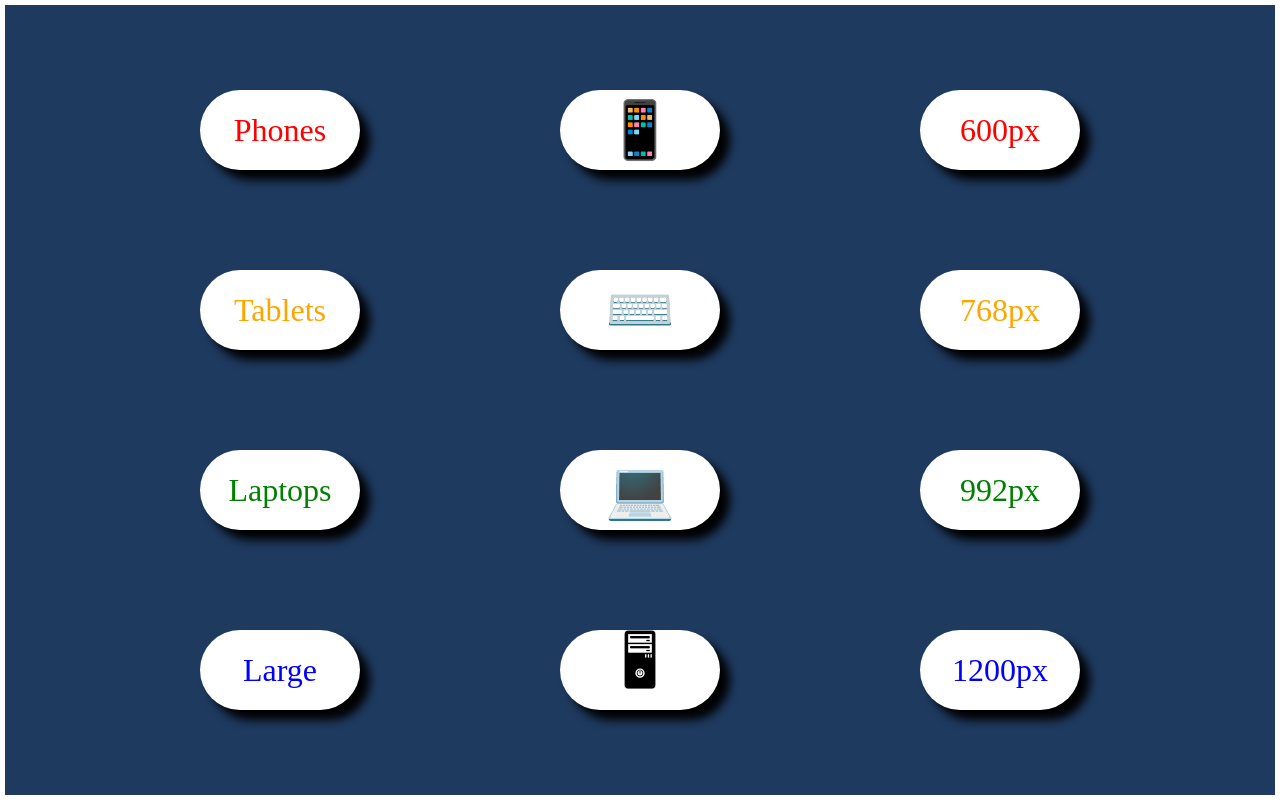
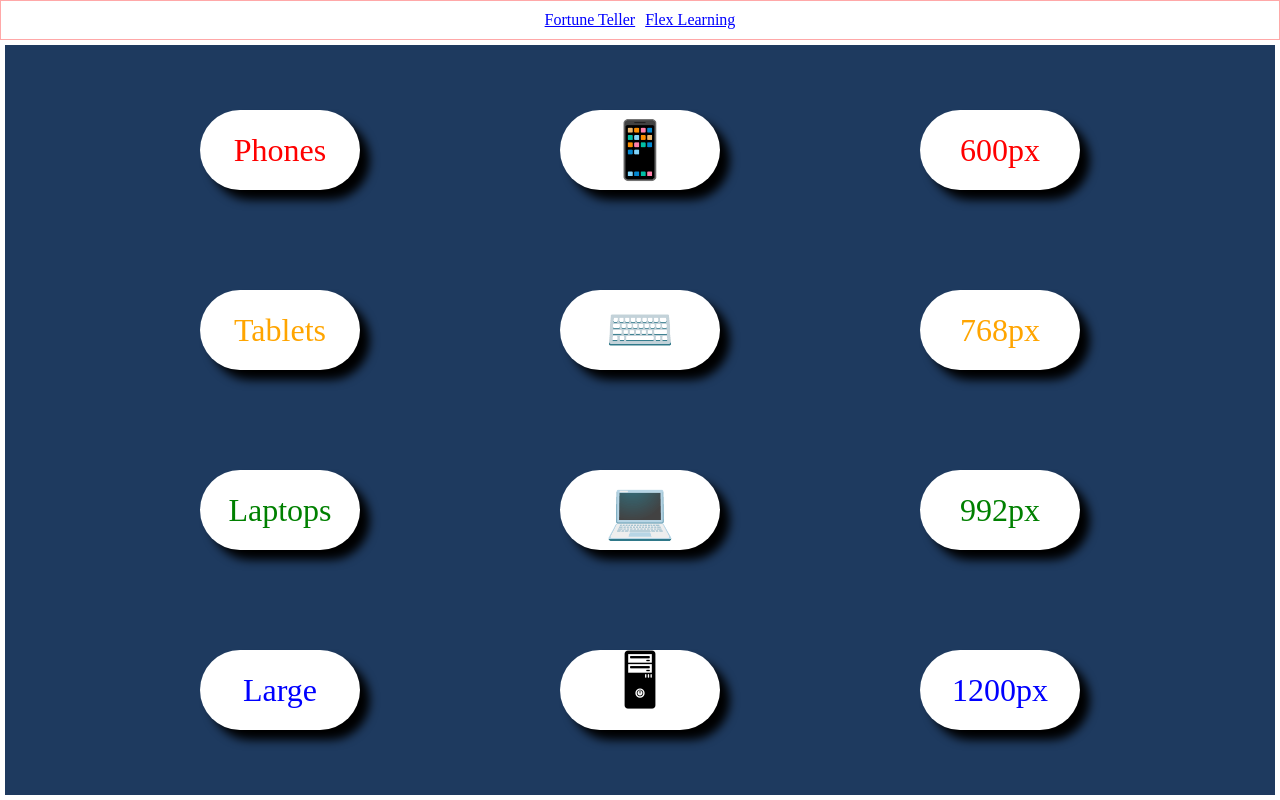
Before and after one commit to dsmdex/web_projects_practice, a Django app: template fortune_teller/fortuneteller/randomfortune/templates/randomfortune/test_two.html in a window 1280 px wide. Run offline with Django 5.2, Linux system fonts and the light colour scheme; the template is opened without the code that fills it, so the values that code supplies are empty.

Commit message:
new links

```diff
--- a/fortune_teller/fortuneteller/randomfortune/static/randomfortune/styles.css
+++ b/fortune_teller/fortuneteller/randomfortune/static/randomfortune/styles.css
@@ -26,8 +26,8 @@ body {
     gap: 10px;
     border: 1px solid rgba(255, 0, 0, 0.341);
 }
-.links {
-    color: white;
+.links:link {
+    color: blue;
 }
 .links:visited {
     color: purple ;
--- a/fortune_teller/fortuneteller/randomfortune/static/randomfortune/test_two.css
+++ b/fortune_teller/fortuneteller/randomfortune/static/randomfortune/test_two.css
@@ -7,7 +7,7 @@
 .container {
     border: 5px solid white;
     background-color: #1E3A5F;
-    min-height: 100vh;
+    min-height: 95vh;
     display: flex;
     flex-wrap: wrap;
     align-content: center;
@@ -15,6 +15,22 @@
     align-items: center;
     gap: 200px;
     padding: 20px 0px;
+}
+
+/* Aligned navigational links with gaps*/
+.nav-links{
+    display: flex;
+    justify-content: center;
+    align-items: center;
+    gap: 10px;
+    border: 1px solid rgba(255, 0, 0, 0.341);
+    min-height: 5vh;
+}
+.links:link {
+    color: blue;
+}
+.links:visited {
+    color: purple ;
 }
 
 .zones {
--- a/fortune_teller/fortuneteller/randomfortune/templates/randomfortune/fortune.html
+++ b/fortune_teller/fortuneteller/randomfortune/templates/randomfortune/fortune.html
@@ -15,10 +15,8 @@
     <!-- Nav Bar Section -->
     <section>
         <nav class="nav-links">
-            <a class="links" href="{% url 'randomfortune' %}">Home</a>
-            <a class="links" href="{% url 'randomfortune' %}">About</a>
-            <a class="links" href="{% url 'randomfortune' %}">Services</a>
-            <a class="links" href="{% url 'randomfortune' %}">FAQs</a>
+            <a class="links" href="{% url 'test' %}">Flex Testing</a>
+            <a class="links" href="{% url 'test_two' %}">Device Dimensions</a>
         </nav>
     </section>
     <h1 id="greeting">{{greet}}</h1>
--- a/fortune_teller/fortuneteller/randomfortune/templates/randomfortune/test.html
+++ b/fortune_teller/fortuneteller/randomfortune/templates/randomfortune/test.html
@@ -8,6 +8,10 @@
     <link rel="stylesheet" href="{% static 'randomfortune/test.css' %}">
 </head>
 <body>
+    <section class="nav-links">
+        <a class="links" href="{% url 'randomfortune' %}">Fortune Teller</a>
+        <a class="links" href="{% url 'test_two' %}">Device Dimensions</a>
+    </section>
     <section class="container">
         <div>Box 1</div>
         <div>Box 2</div>
--- a/fortune_teller/fortuneteller/randomfortune/templates/randomfortune/test_two.html
+++ b/fortune_teller/fortuneteller/randomfortune/templates/randomfortune/test_two.html
@@ -8,6 +8,10 @@
     <link rel="stylesheet" href="{% static 'randomfortune/test_two.css' %}">
 </head>
 <body>
+    <div class="nav-links">
+        <a class="links" href="{% url 'randomfortune' %}">Fortune Teller</a>
+        <a class="links" href="{% url 'test' %}">Flex Learning</a>
+    </div>
     <section class="container">
         <section class="left-side zones">
             <div class="lef-divs red pill"><span>Phones</span></div>
```
Also changed, not shown: fortune_teller/fortuneteller/randomfortune/static/randomfortune/test.css (+16 -0 lines).
